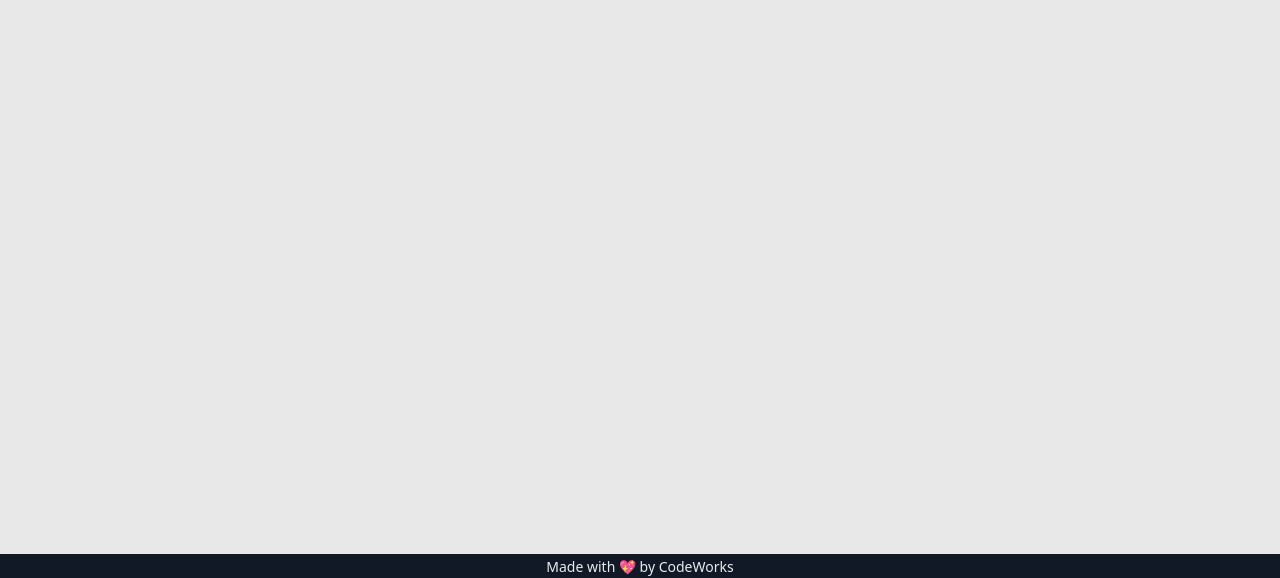
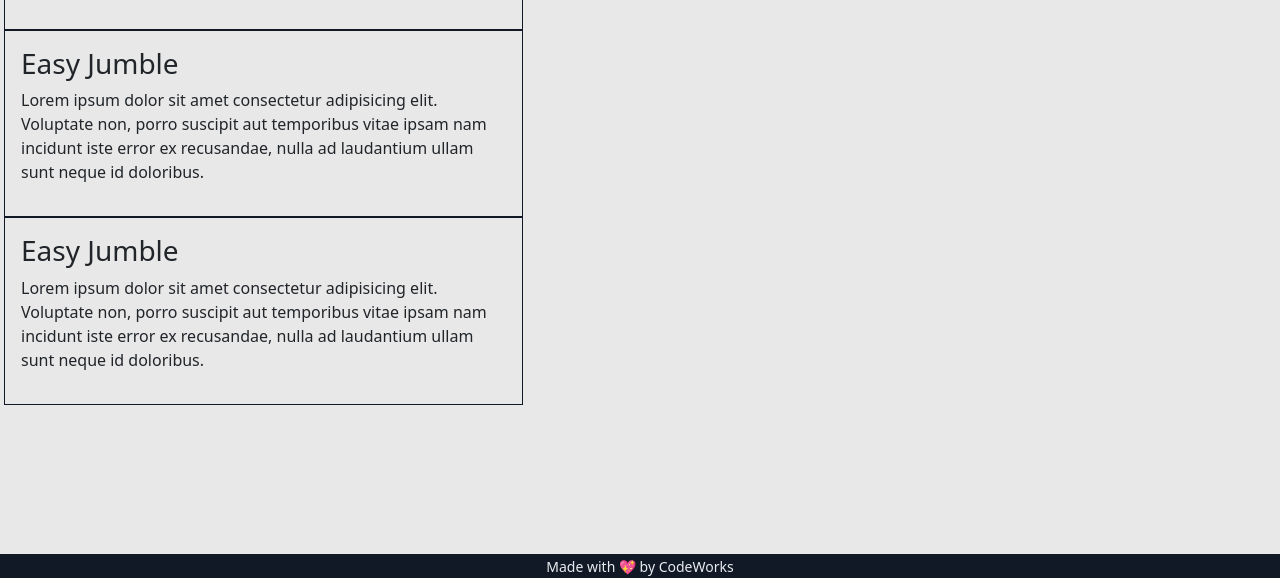
Before and after one commit to Jeromeo2077/jungle_jumble, a website with bundled scripts: page index.html in a window 1280 px wide. Shown: the part 222-800 px from the top of the page. Built offline with nearby package versions, Linux system fonts and the light colour scheme; a script that the page names is missing.

Commit message:
Finished the drawJungleJumbles function

```diff
--- a/app/controllers/JungleJumblesController.js
+++ b/app/controllers/JungleJumblesController.js
@@ -17,6 +17,8 @@ export class JungleJumblesController {
     const jungleJumbleElm = document.getElementById('junglejumbleslist')
     jungleJumbleElm.innerHTML = jungleJumblesHTML
 
+
+
     // setHTML('junglejumbleslist', jungleJumblesHTML)
   }
 }
--- a/app/models/JungleJumbles.js
+++ b/app/models/JungleJumbles.js
@@ -15,7 +15,6 @@ export class JungleJumble {
 
   get ListTemplate() { // a basic list template to get drawing
     return `
-    <div id="junglejumbleslist" class="col-5 mt-1 mx-1">
         <div class="p-3 border border-1 border-dark">
           <h3>Easy Jumble</h3>
           <p>Lorem ipsum dolor sit amet consectetur adipisicing elit. Voluptate non, porro suscipit aut temporibus vitae
--- a/index.html
+++ b/index.html
@@ -29,8 +29,8 @@
   <main>
     <div class="row flex-nowrap">
 
-      <!-- STUB - Active Jungle Jumble Template -->
-      <!-- <div id="junglejumbleslist" class="col-5 mt-1 mx-1">
+      <div id="junglejumbleslist" class="col-5 mt-1 mx-1">
+        <!-- STUB - Active Jungle Jumble Template
         <div class="p-3 border border-1 border-dark">
           <h3>Easy Jumble</h3>
           <p>Lorem ipsum dolor sit amet consectetur adipisicing elit. Voluptate non, porro suscipit aut temporibus vitae
```
Lines whose indentation alone changed are shown as unchanged.
